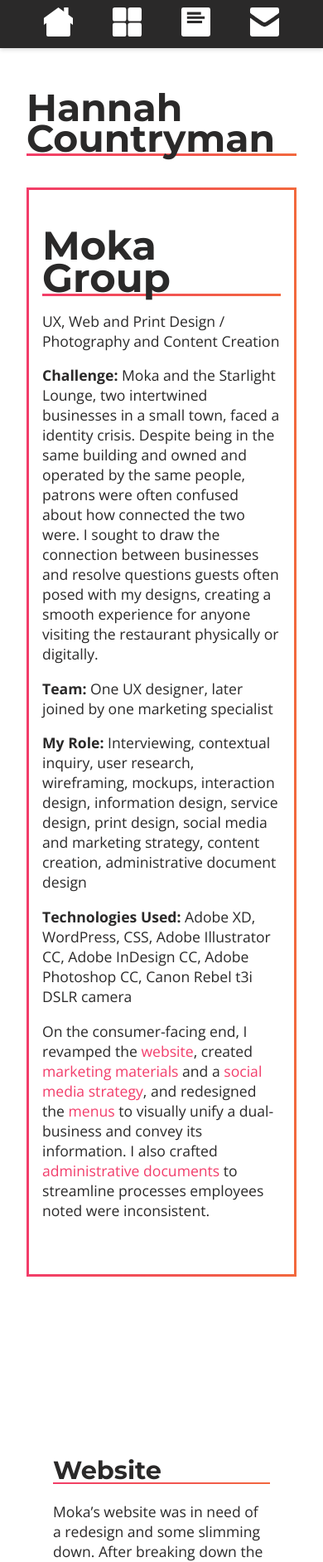
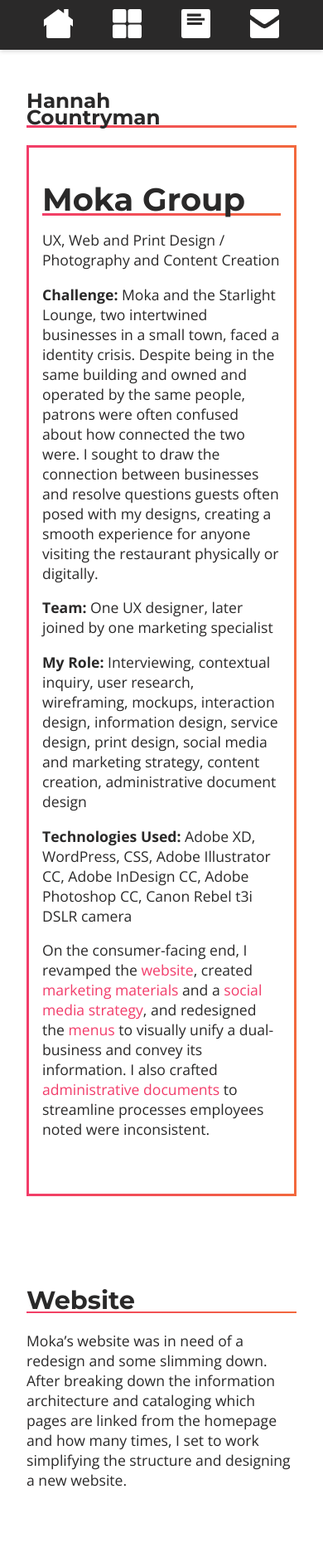
Before and after one commit to hanncou/hanncou.github.io, a PHP site: page /projects/moka-group.html in a window 390 px wide. Shown: the top 1883 px of the page at 83% size. Run offline with PHP 8.4, Linux system fonts and the light colour scheme; some libraries are stand-ins or nearby versions.

Commit message:
project page mobile heading and figure styles

```diff
--- a/portfolio/css/stylesheet.css
+++ b/portfolio/css/stylesheet.css
@@ -87,7 +87,7 @@
 h1, h2{
     font-family:Montserrat, sans-serif;
     color:#2a2929;
-    font-weight: bold;
+    font-weight: 700;
     font-size: 5rem;
     line-height: .8em;
     border: 0;
@@ -99,7 +99,7 @@
 h3{
     font-family:Montserrat, sans-serif;
     color:#2a2929;
-    font-weight: bold;
+    font-weight: 700;
     font-size: 2rem;
     line-height: .8em;
     border: 0;
@@ -281,7 +281,7 @@
 
     nav{
         height: 50px;
-        padding: 8px 0 0 0;
+        padding: 10px 0 0 0;
     }
 
     #nav-container{
@@ -923,6 +923,38 @@
 }
 
 
+@media screen and (max-width: 680px) {
+
+    #summary h1{
+        font-size: 1.4em;
+    }
+
+    #summary h2{
+        font-size: 2.4em;
+    }
+
+    .case-study-wrapper{
+        margin: 0;
+        overflow: visible;
+    }
+
+    #case-study h3{
+        padding: 0;
+    }
+
+    #case-study figure{
+        margin: 6em -2em;
+        width: calc(100% + 4em);
+        box-sizing: border-box;
+    }
+
+    .case-study-wrapper figcaption{
+        padding: 1em 2.5em 0;
+    }
+
+}
+
+
 
 /*--
 --- Etc. ---
```
